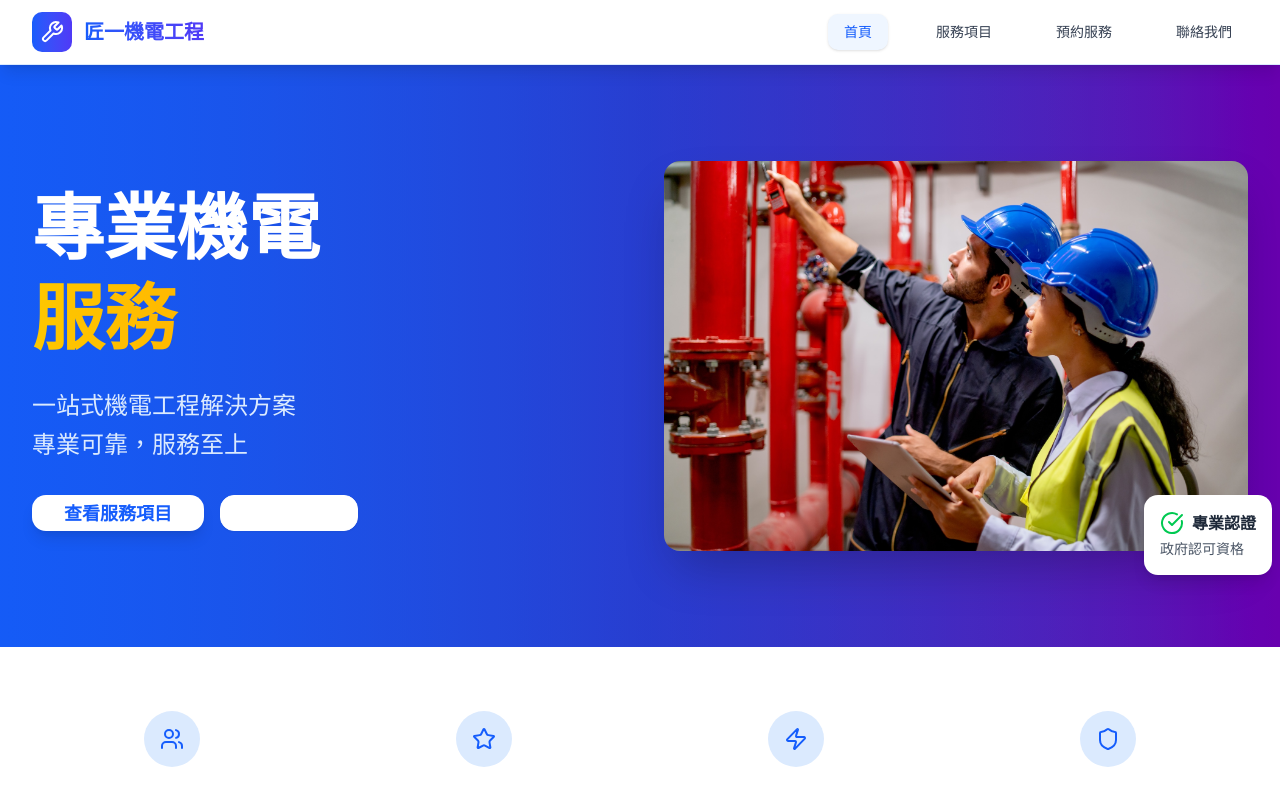
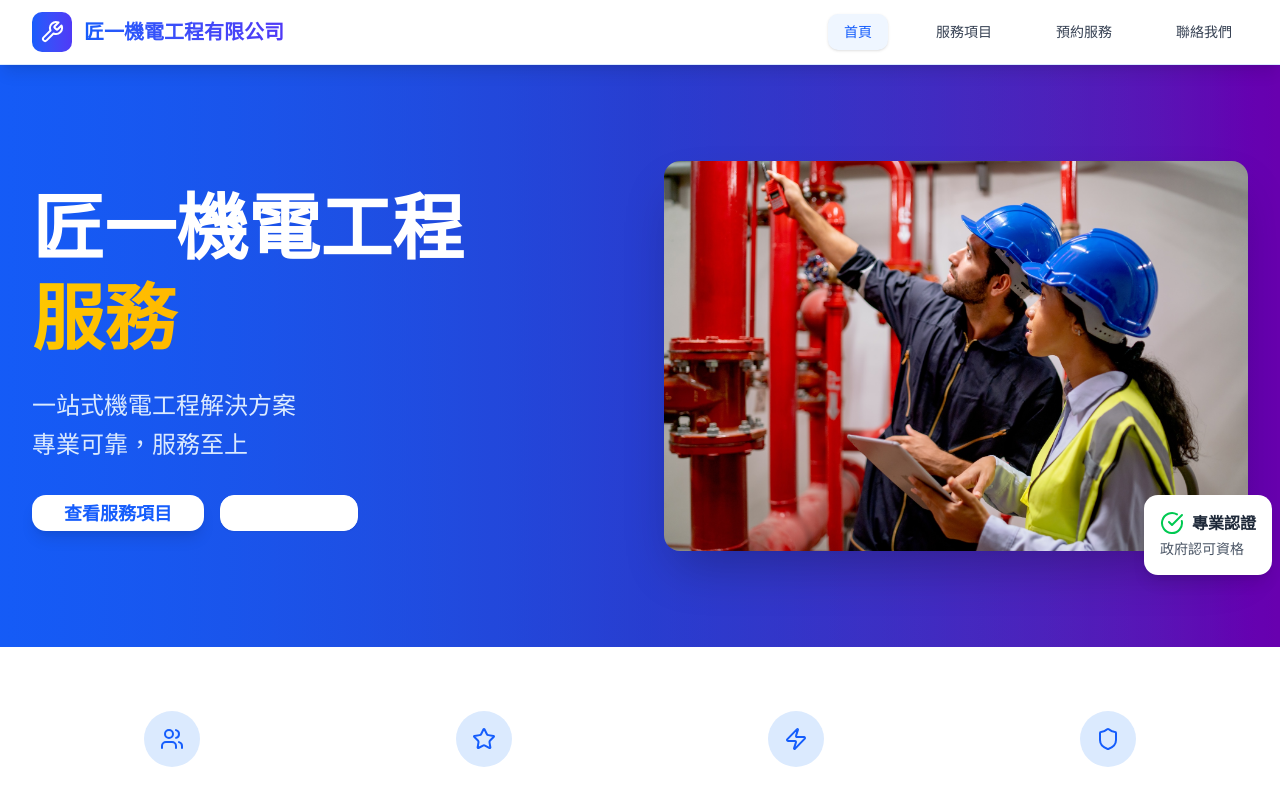
Before and after one commit to knleung60-create/Proemservicess60-website, a React (Vite) app: page / in a window 1280 px wide. Shown: the top 787 px of the page. Built offline with nearby package versions, Linux system fonts and the light colour scheme.

Commit message:
修正：company and services lcoation

```diff
--- a/src/App.jsx
+++ b/src/App.jsx
@@ -337,7 +337,7 @@ function App() {
                   <Wrench className="h-5 w-5 sm:h-6 sm:w-6 text-white" />
                 </div>
                 <span className="ml-2 sm:ml-3 text-lg sm:text-xl font-bold bg-gradient-to-r from-blue-600 to-indigo-600 bg-clip-text text-transparent">
-                  匠一機電工程
+                  匠一機電工程有限公司
                 </span>
               </div>
             </div>
@@ -414,7 +414,7 @@ function App() {
               <div className="grid grid-cols-1 lg:grid-cols-2 gap-8 lg:gap-12 items-center">
                 <div className="text-center lg:text-left">
                   <h1 className="text-4xl sm:text-5xl lg:text-7xl font-bold mb-4 sm:mb-6 leading-tight">
-                    專業機電
+                    匠一機電工程
                     <span className="block text-transparent bg-clip-text bg-gradient-to-r from-yellow-400 to-orange-400">
                       服務
                     </span>
```
Also changed, not shown: 1 other file (tests, documents, lock files or other folders).
